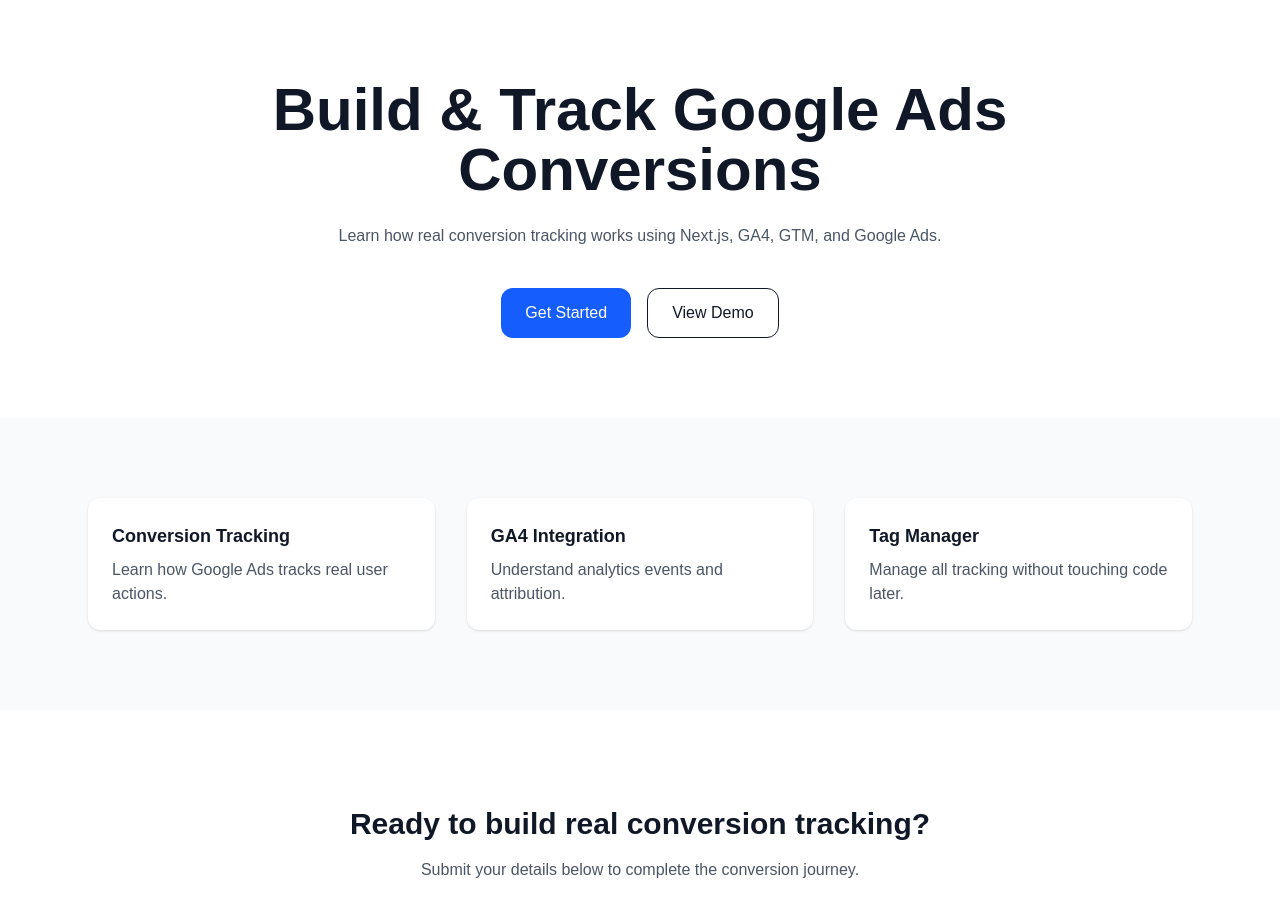
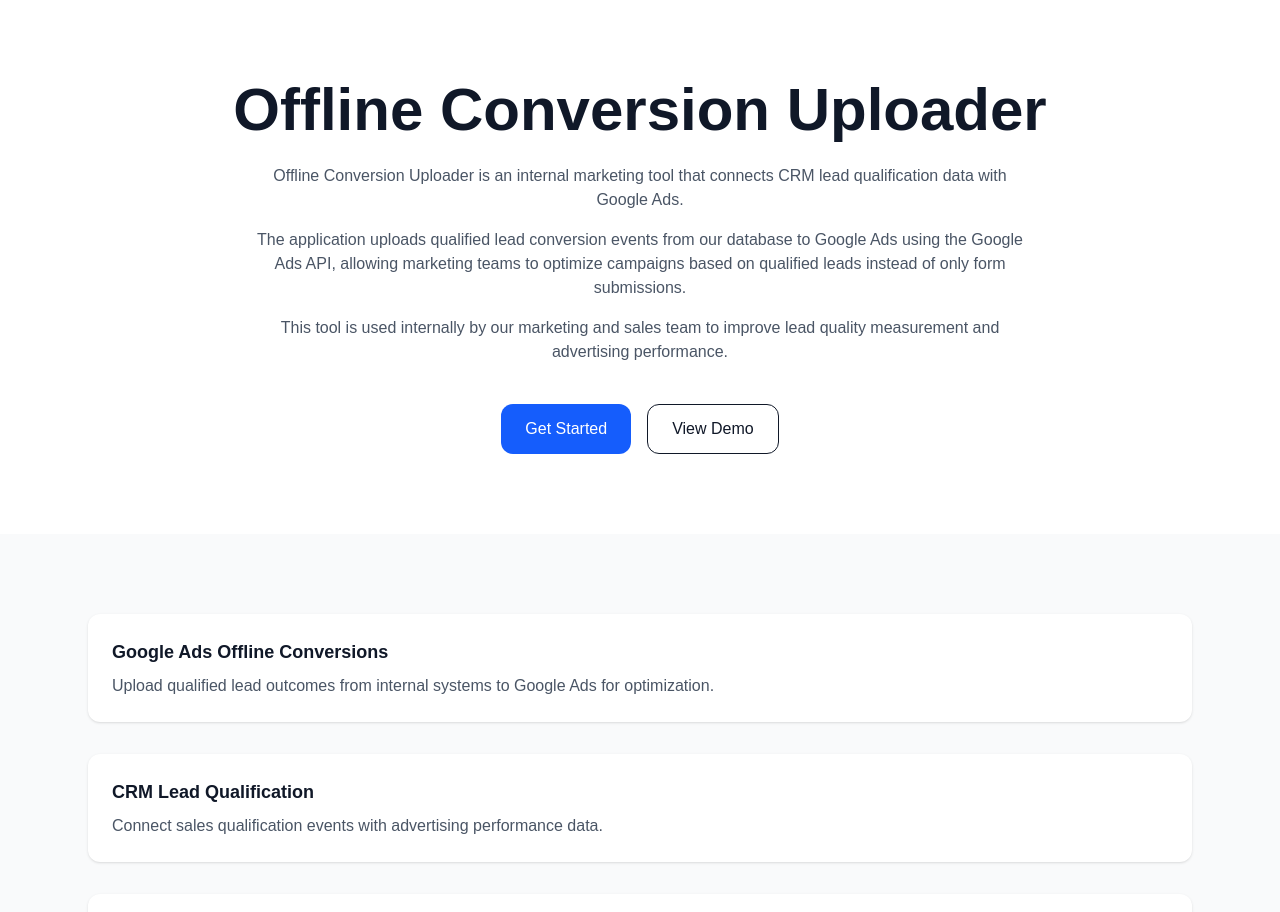
Before and after one commit to MuhammadIbrahimZahid/google-ads-lander, a Next.js app: page / in a window 1280 px wide. Shown: the top 912 px of the page. Built offline with nearby package versions, Linux system fonts and the light colour scheme; no server answers.

Commit message:
updating page.tsx for homepage

```diff
--- a/src/app/page.tsx
+++ b/src/app/page.tsx
@@ -40,12 +40,24 @@ export default function Home() {
       {/* HERO SECTION */}
       <section className="max-w-6xl mx-auto px-6 py-20 flex flex-col items-center text-center">
         <h1 className="text-4xl md:text-6xl font-bold">
-          Build & Track Google Ads Conversions
+          Offline Conversion Uploader
         </h1>
 
-        <p className="mt-6 text-gray-600 max-w-2xl">
-          Learn how real conversion tracking works using Next.js, GA4, GTM, and
-          Google Ads.
+        <p className="mt-6 text-gray-600 max-w-3xl">
+          Offline Conversion Uploader is an internal marketing tool that
+          connects CRM lead qualification data with Google Ads.
+        </p>
+
+        <p className="mt-4 text-gray-600 max-w-3xl">
+          The application uploads qualified lead conversion events from our
+          database to Google Ads using the Google Ads API, allowing marketing
+          teams to optimize campaigns based on qualified leads instead of only
+          form submissions.
+        </p>
+
+        <p className="mt-4 text-gray-600 max-w-3xl">
+          This tool is used internally by our marketing and sales team to
+          improve lead quality measurement and advertising performance.
         </p>
 
         <div className="mt-10 flex gap-4">
@@ -62,28 +74,35 @@ export default function Home() {
 
       {/* FEATURES */}
       <section className="bg-gray-50 py-20">
-        <div className="max-w-6xl mx-auto px-6 grid md:grid-cols-3 gap-8">
+        <div className="max-w-6xl mx-auto px-6 grid md:grid-3 gap-8">
           <div className="bg-white p-6 rounded-xl shadow-sm">
-            <h3 className="font-semibold text-lg">Conversion Tracking</h3>
+            <h3 className="font-semibold text-lg">
+              Google Ads Offline Conversions
+            </h3>
 
             <p className="text-gray-600 mt-2">
-              Learn how Google Ads tracks real user actions.
+              Upload qualified lead outcomes from internal systems to Google Ads
+              for optimization.
             </p>
           </div>
 
           <div className="bg-white p-6 rounded-xl shadow-sm">
-            <h3 className="font-semibold text-lg">GA4 Integration</h3>
+            <h3 className="font-semibold text-lg">CRM Lead Qualification</h3>
 
             <p className="text-gray-600 mt-2">
-              Understand analytics events and attribution.
+              Connect sales qualification events with advertising performance
+              data.
             </p>
           </div>
 
           <div className="bg-white p-6 rounded-xl shadow-sm">
-            <h3 className="font-semibold text-lg">Tag Manager</h3>
+            <h3 className="font-semibold text-lg">
+              Google Ads API Integration
+            </h3>
 
             <p className="text-gray-600 mt-2">
-              Manage all tracking without touching code later.
+              Send qualified conversion events programmatically through the
+              Google Ads API.
             </p>
           </div>
         </div>
@@ -91,16 +110,18 @@ export default function Home() {
 
       {/* CTA SECTION */}
       <section className="max-w-4xl mx-auto text-center py-24 px-6">
-        <h2 className="text-3xl font-bold">
-          Ready to build real conversion tracking?
-        </h2>
+        <h2 className="text-3xl font-bold">Improve lead quality measurement</h2>
 
         <p className="text-gray-600 mt-4">
-          Submit your details below to complete the conversion journey.
+          Connect qualified business outcomes with Google Ads campaign
+          optimization.
         </p>
 
-        <button className="mt-8 px-8 py-4 bg-black text-white rounded-xl">
-          Continue Learning
+        <button
+          onClick={handleClick}
+          className="mt-8 px-8 py-4 bg-black text-white rounded-xl"
+        >
+          Continue
         </button>
       </section>
 
```
